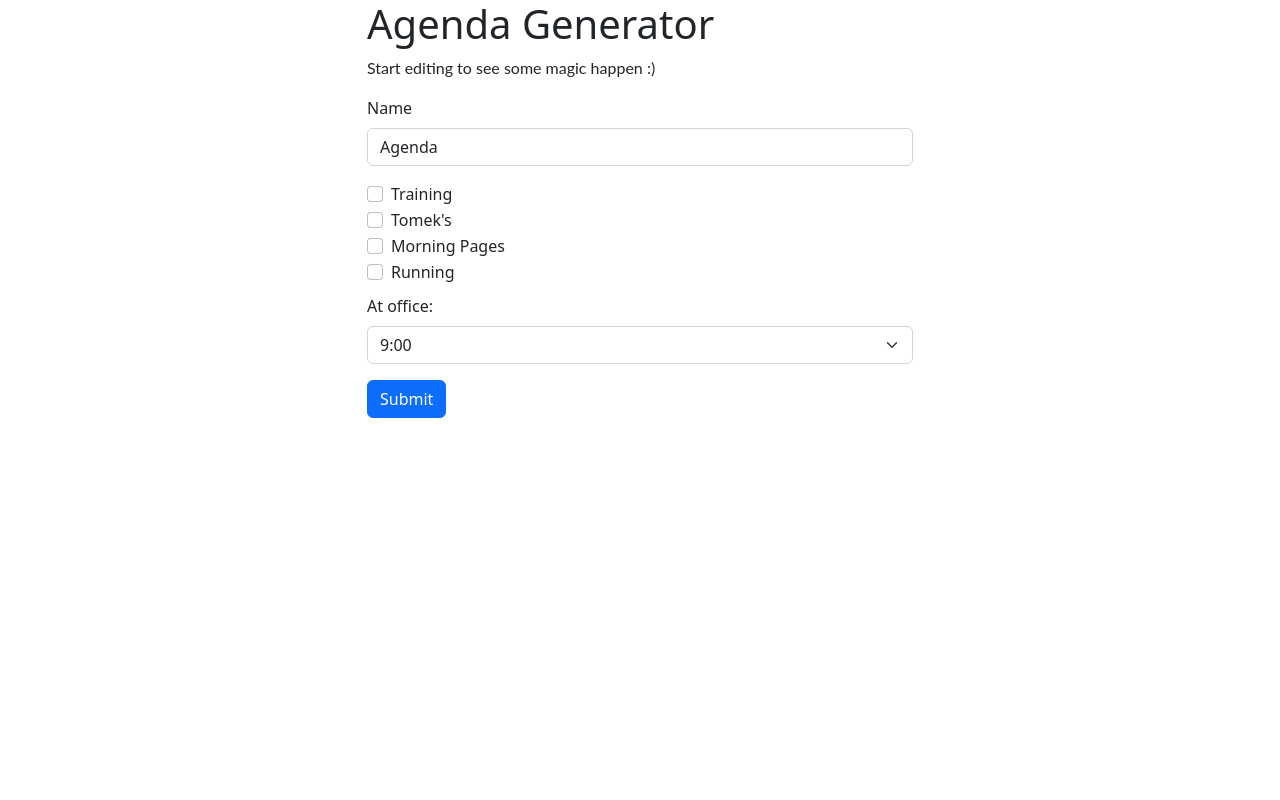
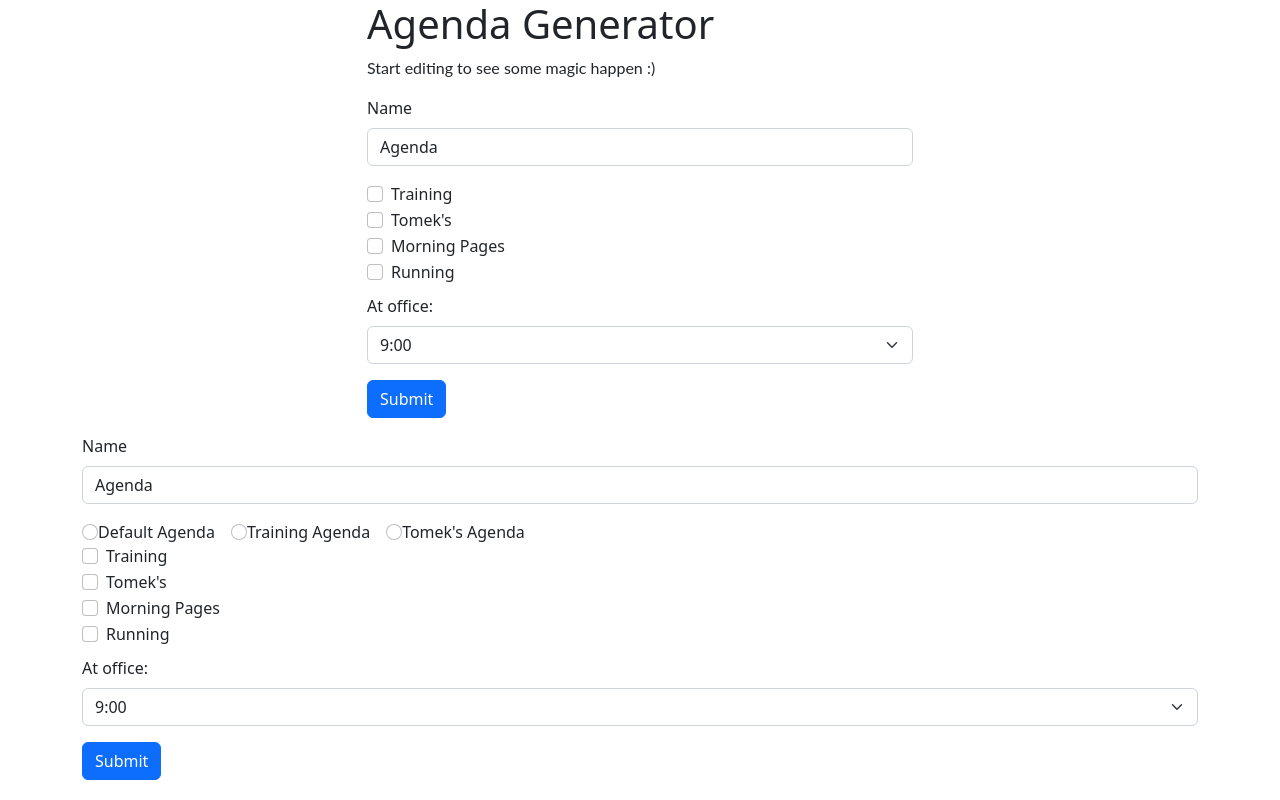
Before and after one commit to k-gan/angular-ivy-buxgom, an Angular app: page / in a window 1280 px wide. Built offline with nearby package versions, Linux system fonts and the light colour scheme.

Commit message:
2 files modified

```diff
--- a/src/app/components/type-exclusive-agenda-generator/type-exclusive-agenda-generator.component.html
+++ b/src/app/components/type-exclusive-agenda-generator/type-exclusive-agenda-generator.component.html
@@ -0,0 +1,117 @@
+<form #dayPlanGeneratorForm="ngForm">
+  <div class="mb-3">
+    <label for="label" class="form-label">Name</label>
+    <input
+      type="text"
+      id="label"
+      class="form-control"
+      required
+      [(ngModel)]="model.agendaInput.label"
+      name="label"
+    />
+  </div>
+  <div class="form-check-inline">
+    <input
+      class="form-check-input"
+      type="radio"
+      name="agenda-type"
+      id="default-agenda"
+      value="default-agenda"
+    />
+    <label class="form-check-label" for="default-agenda">Default Agenda</label>
+  </div>
+  <div class="form-check-inline">
+    <input
+      class="form-check-input"
+      type="radio"
+      name="agenda-type"
+      id="training-agenda"
+      value="training-agenda"
+    />
+    <label class="form-check-label" for="training-agenda"
+      >Training Agenda</label
+    >
+  </div>
+  <div class="form-check-inline">
+    <input
+      class="form-check-input"
+      type="radio"
+      name="agenda-type"
+      id="tomek-agenda"
+      value="tomek-agenda"
+    />
+    <label class="form-check-label" for="tomek-agenda">Tomek's Agenda</label>
+  </div>
+  <div class="form-check">
+    <input
+      type="checkbox"
+      id="training"
+      class="form-check-input"
+      required
+      [(ngModel)]="model.agendaInput.training"
+      name="training"
+    />
+    <label for="training" class="form-check-label">Training</label>
+  </div>
+  <div class="form-check">
+    <input
+      type="checkbox"
+      id="tomeks"
+      class="form-check-input"
+      required
+      [(ngModel)]="model.agendaInput.tomeks"
+      name="tomeks"
+    />
+    <label for="tomeks" class="form-check-label">Tomek's</label>
+  </div>
+  <div class="form-check">
+    <input
+      type="checkbox"
+      id="morning-pages"
+      class="form-check-input"
+      required
+      [(ngModel)]="model.agendaInput.morningPages"
+      name="morning-pages"
+    />
+    <label for="morning-pages" class="form-check-label">Morning Pages</label>
+  </div>
+  <div class="form-check">
+    <input
+      type="checkbox"
+      id="running"
+      class="form-check-input"
+      required
+      [(ngModel)]="model.agendaInput.running"
+      name="running"
+    />
+    <label for="running" class="form-label">Running</label>
+  </div>
+  <div class="mb-3">
+    <label for="at-office" class="form-label">At office:</label>
+    <select
+      class="form-select"
+      aria-label="Default select example"
+      required
+      [(ngModel)]="model.atOfficeId"
+      name="at-office"
+    >
+      <option
+        *ngFor="let atOfficeTimeKey of Object.keys(model.atOfficeTimes)"
+        [value]="atOfficeTimeKey"
+      >
+        {{ model.atOfficeTimes[atOfficeTimeKey]['hours'] }}:{{
+          ('00' + model.atOfficeTimes[atOfficeTimeKey]['minutes']).slice(-2)
+        }}
+      </option>
+    </select>
+  </div>
+  <div class="form-submit mb-3">
+    <input
+      type="button"
+      id="submit"
+      class="btn btn-primary"
+      value="Submit"
+      (click)="onSubmit()"
+    />
+  </div>
+</form>
--- a/src/app/components/type-exclusive-agenda-generator/type-exclusive-agenda-generator.component.ts
+++ b/src/app/components/type-exclusive-agenda-generator/type-exclusive-agenda-generator.component.ts
@@ -1,15 +1,31 @@
 import { Component, OnInit } from '@angular/core';
+import { AgendaGenerationService } from '../../services/agenda-generation.service';
+import { AgendaSynchronizeService } from '../../services/agenda-synchronize.service';
+import { AtOfficeTimesProviderService } from '../../services/at-office-times-provider.service';
+import { AgendaModel } from '../agenda-generator/agenda-model';
 
 @Component({
   selector: 'app-type-exclusive-agenda-generator',
   templateUrl: './type-exclusive-agenda-generator.component.html',
-  styleUrls: ['./type-exclusive-agenda-generator.component.css']
+  styleUrls: ['./type-exclusive-agenda-generator.component.css'],
 })
-export class TypeExclusiveAgendaGeneratorComponent implements OnInit {
+export class TypeExclusiveAgendaGeneratorComponent {
+  Object = Object;
+  model: AgendaModel;
 
-  constructor() { }
-
-  ngOnInit() {
+  constructor(
+    private agendaService: AgendaGenerationService,
+    private agendaSync: AgendaSynchronizeService,
+    atOfficeTimeService: AtOfficeTimesProviderService
+  ) {
+    const atOfficeTimes = atOfficeTimeService.generateAtOfficeSelection();
+    this.model = new AgendaModel(atOfficeTimes);
   }
 
+  onSubmit() {
+    const agenda = this.agendaService.generateAgenda(
+      this.model.upToDateAgendaInput
+    );
+    this.agendaSync.changeAgenda(agenda);
+  }
 }
```
